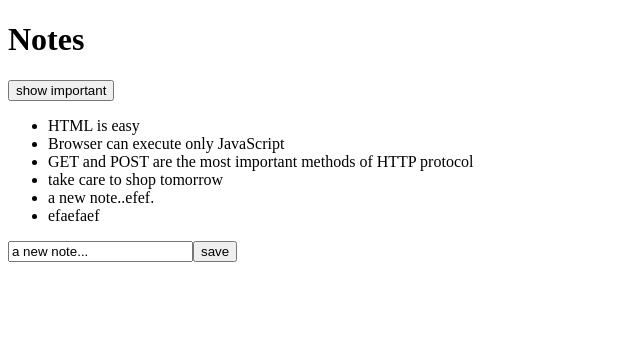
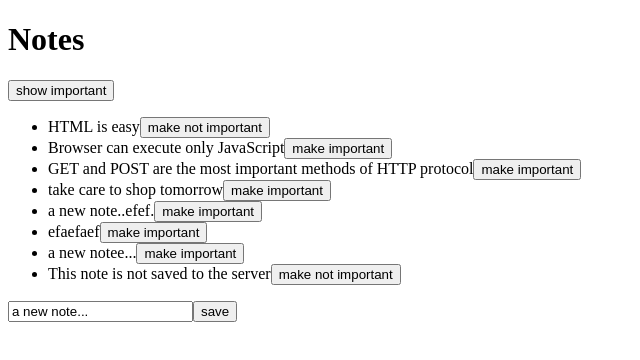
Before and after one commit to justinbansal/fullstack, a React (Vite) app in the folder part2/app/: page / in a window 1280 px wide. Shown: the top 360 px of the page, without its empty margins (0-640 px from the left). Built offline with nearby package versions, Linux system fonts and the light colour scheme; data requests are answered from the project's data file.

Commit message:
services module

```diff
--- a/part2/app/db.json
+++ b/part2/app/db.json
@@ -13,7 +13,7 @@
     {
       "id": 3,
       "content": "GET and POST are the most important methods of HTTP protocol",
-      "important": true
+      "important": false
     },
     {
       "content": "take care to shop tomorrow",
@@ -27,8 +27,13 @@
     },
     {
       "content": "efaefaef",
-      "important": true,
+      "important": false,
       "id": 6
+    },
+    {
+      "content": "a new notee...",
+      "important": false,
+      "id": 7
     }
   ]
 }
--- a/part2/app/src/App.jsx
+++ b/part2/app/src/App.jsx
@@ -1,5 +1,5 @@
 import { useState, useEffect } from 'react';
-import axios from 'axios';
+import noteService from './services/notes';
 import Note from './components/Note';
 
 const App = () => {
@@ -8,17 +8,14 @@
   const [showAll, setShowAll] = useState(true);
 
   const hook = () => {
-    console.log('effect');
-    axios
-      .get('http://localhost:3001/notes')
-      .then(response => {
-        console.log('promise fulfilled');
-        setNotes(response.data);
+    noteService
+      .getAll()
+      .then(initialNotes => {
+        setNotes(initialNotes);
       })
   }
 
   useEffect(hook, []);
-  console.log('render', notes.length, 'notes');
 
   const addNote = (event) => {
     event.preventDefault();
@@ -28,12 +25,26 @@
       id: notes.length + 1,
     }
 
-    axios
-      .post('http://localhost:3001/notes', noteObject)
-      .then(response => {
-        console.log(response);
-        setNotes(notes.concat(response.data));
+    noteService
+      .create(noteObject)
+      .then(returnedNote => {
+        setNotes(notes.concat(returnedNote));
         setNewNote('');
+      })
+  }
+
+  const toggleImportanceOf = (id) => {
+    const note = notes.find(n => n.id === id);
+    const changedNote = {...note, important: !note.important};
+
+    noteService
+      .update(id, changedNote)
+      .then(returnedNote => {
+        setNotes(notes.map(note => note.id !== id ? note : returnedNote));
+      })
+      .catch(error => {
+        alert(`the note '${note.content}' was already deleted from server`);
+        setNotes(notes.filter(n => n.id !== id));
       })
   }
 
@@ -53,7 +64,7 @@
       </div>
       <ul>
         {notesToShow.map(note =>
-          <Note key={note.id} note={note}/ >
+          <Note key={note.id} note={note} toggleImportance={() => toggleImportanceOf(note.id)} />
         )}
       </ul>
       <form onSubmit={addNote}>
--- a/part2/app/src/components/Note.jsx
+++ b/part2/app/src/components/Note.jsx
@@ -1,6 +1,11 @@
-const Note = ({ note }) => {
+const Note = ({ note, toggleImportance }) => {
+  const label = note.important
+    ? 'make not important' : 'make important';
   return (
-    <li>{note.content}</li>
+    <li>
+      {note.content}
+      <button onClick={toggleImportance}>{label}</button>
+    </li>
   )
 }
 
--- /dev/null
+++ b/part2/app/src/services/notes.js
@@ -0,0 +1,24 @@
+import axios from 'axios';
+const baseUrl = 'http://localhost:3001/notes';
+
+const getAll = () => {
+  const request = axios.get(baseUrl);
+  const nonExisting = {
+    id: 10000,
+    content: 'This note is not saved to the server',
+    important: true,
+  }
+  return request.then(response => response.data.concat(nonExisting));
+}
+
+const create = newObject => {
+  const request = axios.post(baseUrl, newObject);
+  return request.then(response => response.data);
+}
+
+const update = (id, newObject) => {
+  const request = axios.put(`${baseUrl}/${id}`, newObject);
+  return request.then(response => response.data);
+}
+
+export default { getAll, create, update }
```
